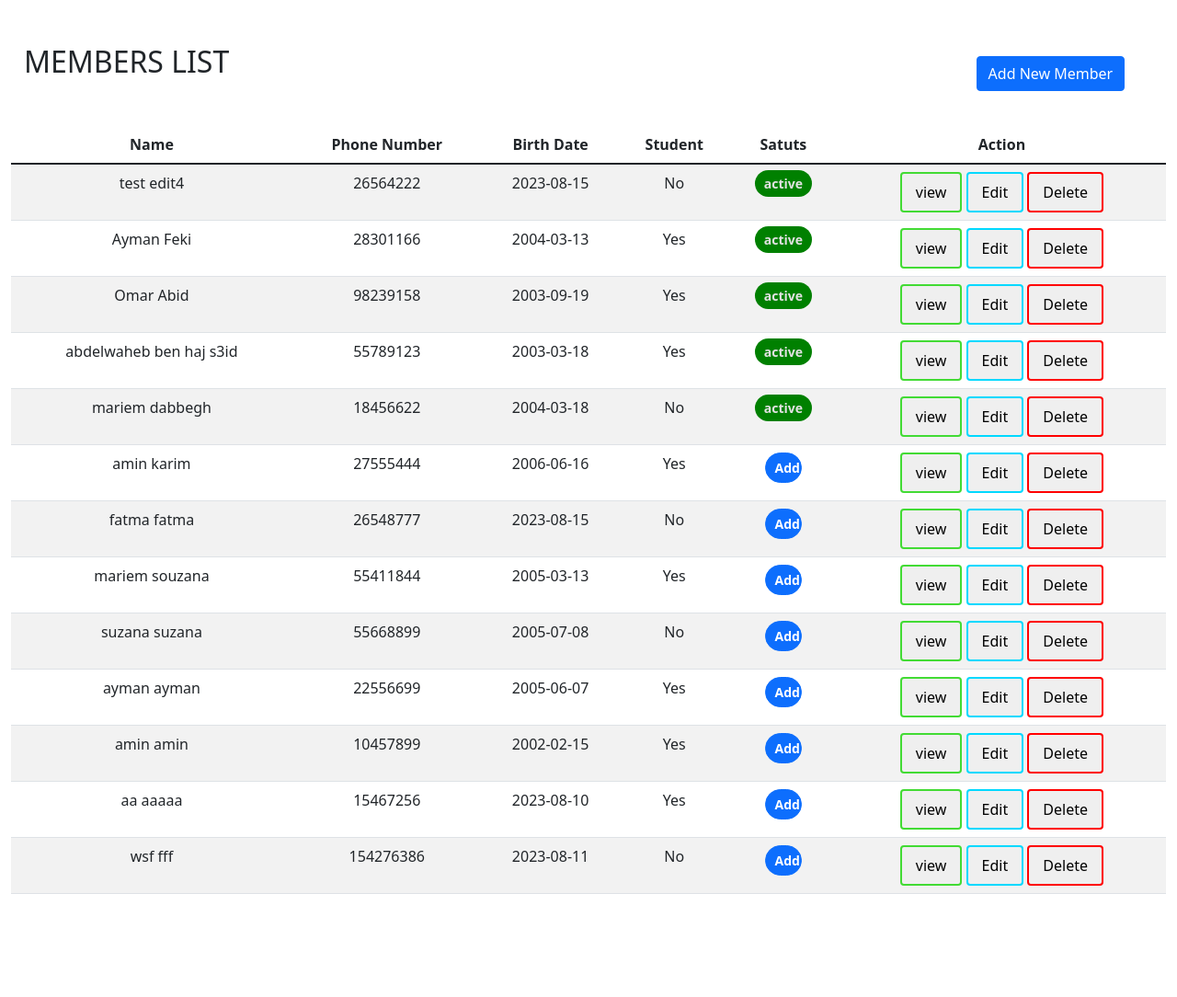
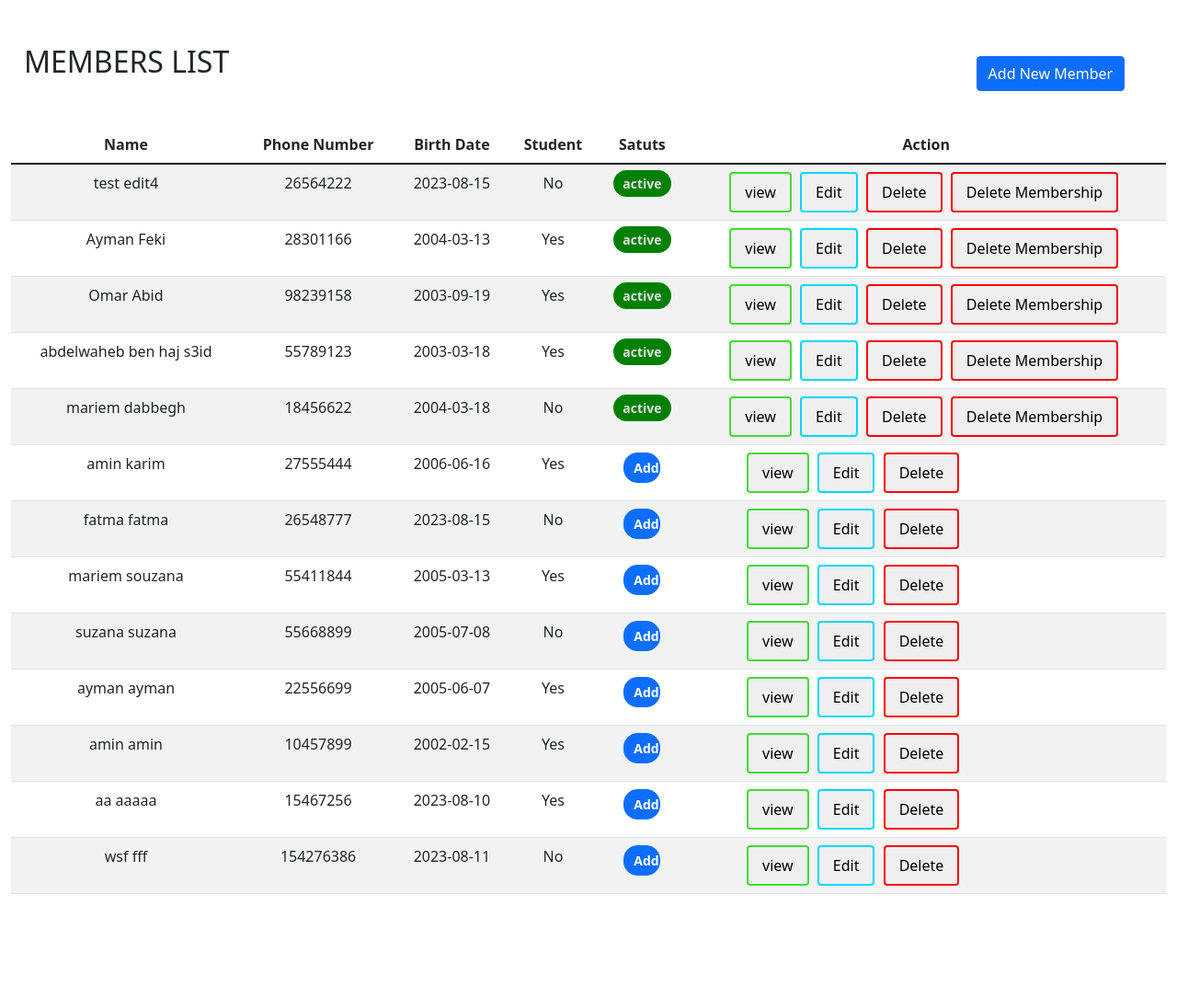
Before and after one commit to Ayman-ing/Gym, a Flask app: page /members in a window 1280 px wide. Shown: the part 76-1160 px from the top of the page at 92% size. Run offline with Flask 3, Linux system fonts and the light colour scheme; some libraries are stand-ins or nearby versions.

Commit message:
fixing some bugs and adding the delete  membership

```diff
--- a/app.py
+++ b/app.py
@@ -143,8 +143,14 @@ def logout():
 @app.route("/members", methods=["GET", "POST"])
 def members():
     def delete():
-        db.execute("delete from client where cl_id=?",int(request.form.get("cl_id")))
-        return render_template("members.html",message8="member deleted succssefuly",member=member,moment=moment,clients=clients,sport=sport)
+        if request.form.get("form_id")=="form3cl" :
+            db.execute("delete from client where cl_id=?",int(request.form.get("cl_id")))
+            return render_template("members.html",message8="member deleted succssefuly",member=member,moment=moment,clients=clients,sport=sport)
+        else:
+            db.execute("delete from membership where cl_id=?",int(request.form.get("cl_id")))
+            return render_template("members.html",message8="membership deleted succssefuly",member=member,moment=moment,clients=clients,sport=sport)
+
+
     def edit():
         def edit_cl():
             if request.form.get("cl_num"):
@@ -275,7 +281,7 @@ def members():
             return add()
         elif "form2" in request.form.get("form_id") :
             return edit()
-        elif request.form.get("form_id")=="form3" :
+        elif "form3" in request.form.get("form_id") :
             return delete()
 
 
--- a/static/styles.css
+++ b/static/styles.css
@@ -55,6 +55,7 @@ h2
     display: inline-block;
     font-size: 16px;
     border-radius: 4px;
+    margin-right:1%;
 
 
 }
@@ -124,6 +125,7 @@ span > ul
     font-size: 14px;
     font-weight: bold;
 
+
   }
 
 
@@ -144,15 +146,33 @@ span > ul
 {
 
     margin-bottom: 3%;
+    margin-left:100%;
 
 
 }
 #add_n_m
 {
-    width: 40%;
+    width: 50%;
 
     padding: 5px 10px;
-    border-radius: 20px;
+    border-radius: 15px;
     font-size: 14px;
     font-weight: bold;
+    text-align:left;
 }
+#deletem
+{
+    border: 2px solid #ff0000;
+
+
+}
+#buttons
+{
+    margin-left:0%;
+    text-align:middle;
+}
+#no_m_buttons
+{
+    margin-left:-30.5%;
+
+}
--- a/templates/members.html
+++ b/templates/members.html
@@ -202,10 +202,10 @@
 
 
       </td>
-      <td> <button type="button" class="custom-button"  data-bs-toggle="modal" data-bs-target="#viewModal{{loop.index}}" id="view">view</button>
+      <td id="buttons"> <button type="button" class="custom-button"  data-bs-toggle="modal" data-bs-target="#viewModal{{loop.index}}" id="view">view</button>
          <button type="button" class="custom-button"  data-bs-toggle="modal" data-bs-target="#edit{{loop.index}}" id="edit" >Edit</button>
           <button type="button" class="custom-button"  data-bs-toggle="modal" data-bs-target="#delete{{loop.index}}" id="delete" >Delete</button>
-
+          <button type="button" class="custom-button"  data-bs-toggle="modal" data-bs-target="#deletem{{loop.index}}" id="delete" >Delete Membership</button>
 
           <!-- Modal view -->
           <div class="modal fade" id="viewModal{{loop.index}}" tabindex="-1" role="dialog" aria-labelledby="exampleModalCenterTitle" aria-hidden="true">
@@ -405,7 +405,35 @@
 
         <form action="/members" method="post" id="myForm">
           <input type="hidden" name="cl_id" value="{{m.cl_id}}">
-          <input type="hidden" name="form_id" value="form3">
+          <input type="hidden" name="form_id" value="form3cl">
+
+      </div>
+      <div class="modal-footer">
+        <button type="button" class="btn btn-secondary" data-bs-dismiss="modal">Close</button>
+        <button type="submit" class="btn btn-primary">Delete</button>
+      </form>
+    </div>
+    </div>
+  </div>
+</div>
+ <!--model delete membership-->
+ <div class="modal fade" id="deletem{{loop.index}}" tabindex="-1" role="dialog" aria-labelledby="exampleModalLabel" aria-hidden="true">
+  <div class="modal-dialog" role="document">
+    <div class="modal-content">
+      <div class="modal-header">
+        <h5 class="modal-title" id="exampleModalLabel">Delete {{m.cl_Fname}} {{m.cl_Lname}} number:{{m.cl_num}}</h5>
+        <button type="button" class="btn-close" data-bs-dismiss="modal" aria-label="Close">
+
+        </button>
+      </div>
+      <div class="modal-body">
+        <div class="alert alert-warning" role="alert">
+          Are you sure you want to delete this Membership ?
+        </div>
+
+        <form action="/members" method="post" id="myForm">
+          <input type="hidden" name="cl_id" value="{{m.cl_id}}">
+          <input type="hidden" name="form_id" value="form3m">
 
       </div>
       <div class="modal-footer">
@@ -519,10 +547,11 @@
   </div>
 
       </td>
-        <td> <button type="button" class="custom-button" data-bs-toggle="modal" data-bs-target="#view{{loop.index}}" id="view">view</button>
+        <td > <span id="no_m_buttons"><button type="button" class="custom-button" data-bs-toggle="modal" data-bs-target="#view{{loop.index}}" id="view">view</button>
            <button type="button" class="custom-button" data-bs-toggle="modal" data-bs-target="#editc{{loop.index}}" id="edit" >Edit</button>
-            <button type="button" id="delete" class="custom-button" data-bs-toggle="modal" data-bs-target="#delete{{loop.index}}">Delete</button>
-        <!--modal view-->
+            <button type="button" id="delete" class="custom-button" data-bs-toggle="modal" data-bs-target="#deletecl{{loop.index}}">Delete</button>
+          </span>
+            <!--modal view-->
 
 
             <div class="modal fade" id="view{{loop.index}}" tabindex="-1" role="dialog" aria-labelledby="exampleModalCenterTitle" aria-hidden="true">
@@ -634,7 +663,7 @@
 
 
            <!--model delete-->
-           <div class="modal fade" id="delete{{loop.index}}" tabindex="-1" role="dialog" aria-labelledby="exampleModalLabel" aria-hidden="true">
+           <div class="modal fade" id="deletecl{{loop.index}}" tabindex="-1" role="dialog" aria-labelledby="exampleModalLabel" aria-hidden="true">
             <div class="modal-dialog" role="document">
               <div class="modal-content">
                 <div class="modal-header">
@@ -650,7 +679,7 @@
 
                   <form action="/members" method="post" id="myForm">
                     <input type="hidden" name="cl_id" value="{{client.cl_id}}">
-                    <input type="hidden" name="form_id" value="form3">
+                    <input type="hidden" name="form_id" value="form3cl">
 
                 </div>
                 <div class="modal-footer">
@@ -661,6 +690,7 @@
               </div>
             </div>
           </div>
+
 
       </td>
         </tr>
```
Also changed, not shown: gym1.db.
